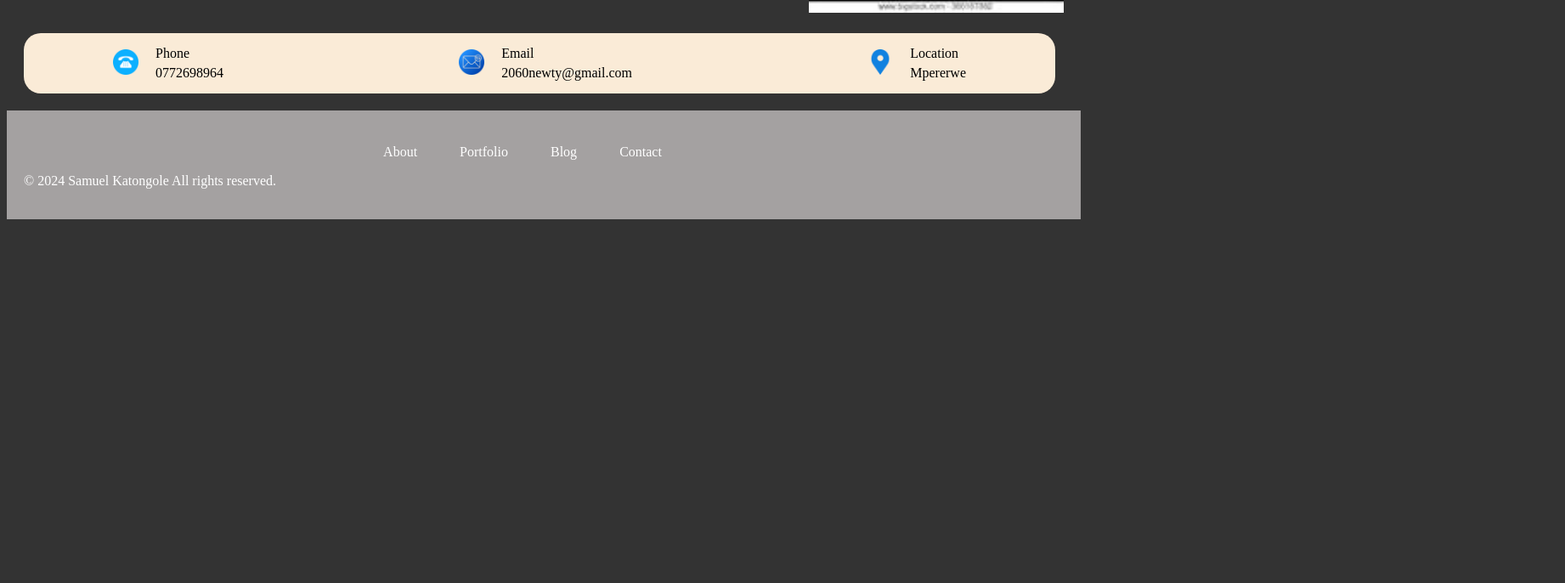
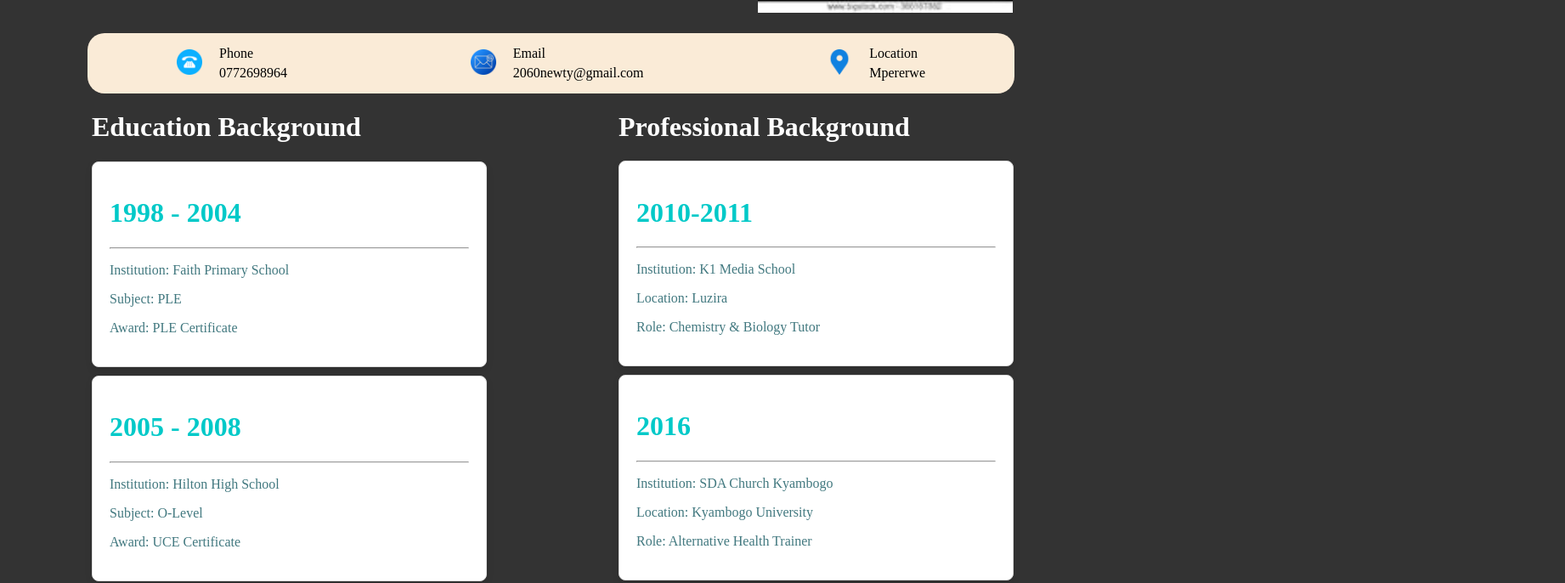
Before and after one commit to Shemuel2060/blogger, a React (Create React App) app: page /about-me in a window 1280 px wide. Shown: the part 375-1061 px from the top of the page at 85% size, 1842 px wide, since content can reach past the window. Before the commit the page ends 800 px from the top, so only its background shows below. Built offline with nearby package versions, Linux system fonts and the light colour scheme.

Commit message:
completed three sections on the about me page

```diff
--- a/public/index.html
+++ b/public/index.html
@@ -24,7 +24,7 @@
       work correctly both with client-side routing and a non-root public URL.
       Learn how to configure a non-root public URL by running `npm run build`.
     -->
-    <title>React App</title>
+    <title>Samuel | App</title>
   </head>
   <body>
     <noscript>You need to enable JavaScript to run this app.</noscript>
--- a/src/assets/styles/contactMe.css
+++ b/src/assets/styles/contactMe.css
@@ -3,7 +3,8 @@
     border-radius: 20px;
     display: flex;
     margin:20px;
-    margin-right: 30px;
+    margin-right: 78px;
+    margin-left:95px;
     justify-content: space-between;
     background-color: antiquewhite;
     padding:10px;
--- a/src/assets/styles/currentMe.css
+++ b/src/assets/styles/currentMe.css
@@ -16,3 +16,10 @@
     width:300px;
     height:300px;
 }
+
+.text{
+    margin-left:80px;
+}
+.image{
+    margin-right:60px;
+}
--- a/src/assets/styles/footer.css
+++ b/src/assets/styles/footer.css
@@ -14,5 +14,7 @@
 
   .footer a:hover {
     color:rgb(53, 10, 245);
-
   }
+  .footer-p{
+    margin-left:450px;
+  }
--- /dev/null
+++ b/src/assets/styles/professional.css
@@ -0,0 +1,30 @@
+header{
+    color:#fff;
+}
+.card {
+    border: 1px solid #ddd;
+    border-radius: 8px;
+    padding: 20px;
+    width:38%;
+    box-shadow: 0 4px 8px rgba(0, 0, 0, 0.1);
+    background-color: #fff;
+}
+.card h1{
+    color:#00c9c8;
+}
+.card p{
+    color:#41787f;
+}
+.right-cards{
+    position:relative;
+    margin: 10px 50px 10px 100px;
+}
+.left-cards, .professions{
+    position:relative;
+    top:-1330px;
+    left:570px;
+    margin: 10px 0px 0px 150px;
+}
+.education{
+    margin-left:100px;
+}
--- a/src/assets/utility components/currentMe.js
+++ b/src/assets/utility components/currentMe.js
@@ -6,7 +6,7 @@
 function CurrentMe(){
     return(
         <div className='container'>
-            <div>
+            <div className='text'>
                 <h1>Samuel Katongole</h1>
                 <h3>Job Position</h3>
                 <p>Lorem ipsum dolor sit amet, consectetur adipiscing elit.
@@ -22,7 +22,7 @@
                     Sed dignissim lacinia nunc. Curabitur tortor. Pellentesque.
                 </p>
             </div>
-            <div>
+            <div className='image'>
                 <img src={me} alt="myself" className='myImg'/>
             </div>
 
--- /dev/null
+++ b/src/assets/utility components/professional.js
@@ -0,0 +1,51 @@
+import '../styles/professional.css';
+/**
+ * Component displays the education and professional
+ * life.
+ */
+function Edu_ProfLife({eduData, workData}){
+    return(
+        <div >
+            <header className='education'>
+                <h1>Education Background</h1>
+            </header>
+            {eduData.map((level,index)=>(
+                <div className='right-cards'>
+                    <div className='card'>
+                        <div>
+                            <h1>{level.period}</h1>
+                            <hr/>
+                        </div>
+                        <div>
+                            <p>Institution: {level.institution}</p>
+                            <p>Subject: {level.subject}</p>
+                            <p>Award: {level.award}</p>
+                        </div>
+                    </div>
+                </div>
+            ))}
+            <header className='professions'>
+                <h1>Professional Background</h1>
+            </header>
+            {workData.map((work,index)=>(
+                <div className='left-cards'>
+                    <div className='card'>
+                        <div>
+                            <h1>{work.period}</h1>
+                            <hr/>
+                        </div>
+                        <div>
+                            <p>Institution: {work.institution}</p>
+                            <p>Location: {work.where}</p>
+                            <p>Role: {work.role}</p>
+                        </div>
+                    </div>
+                </div>
+
+            ))}
+        </div>
+    )
+
+
+}
+export default Edu_ProfLife;
--- a/src/components/About.js
+++ b/src/components/About.js
@@ -1,6 +1,87 @@
+
+import '../assets/styles/about.css';
 
 import MeNow from '../assets/utility components/currentMe';
 import ContactMe from '../assets/utility components/contacts';
+import Profession from '../assets/utility components/professional';
+
+
+const eduHistory = [
+    {
+        'institution': 'Faith Primary School',
+        'period': '1998 - 2004',
+        'subject': 'PLE',
+        'award': 'PLE Certificate',
+    },
+    {
+        'institution': 'Hilton High School',
+        'period': '2005 - 2008',
+        'subject': 'O-Level',
+        'award': 'UCE Certificate',
+    },
+    {
+        'institution': 'Hilton High School',
+        'period': '2009 - 2010',
+        'subject': 'A-Level ',
+        'award': 'UACE Certificate',
+    },
+    {
+        'institution': 'Makerere University',
+        'period': '2011 - 2016',
+        'subject': 'Bsc. Industrial Chemistry',
+        'award': 'Bachelors Degree',
+    },
+    {
+        'institution': 'University of the People',
+        'period': '2022 - Present',
+        'subject': 'Asc. Computer Science',
+        'award': 'Ongoing',
+    }
+]
+
+const workHistory = [
+    {
+        'institution': 'K1 Media School',
+        'period': '2010-2011',
+        'where': 'Luzira',
+        'role': 'Chemistry & Biology Tutor',
+    },
+    {
+        'institution': 'SDA Church Kyambogo',
+        'period': '2016',
+        'where': 'Kyambogo University',
+        'role': 'Alternative Health Trainer',
+    },
+    {
+        'institution': 'Government Analytical Labs',
+        'period': '2016',
+        'where': 'Wandegeya',
+        'role': 'Water Quality Analyst',
+    },
+    {
+        'institution': 'Avvento Media',
+        'period': '2017 - 2019',
+        'where': 'Nansana',
+        'role': 'Video Production Manager',
+    },
+    {
+        'institution': 'Maganjo Millers (Ark water)',
+        'period': '2019',
+        'role': 'Water Quality Analyst',
+    },
+    {
+        'institution': 'Nansana Education Centre',
+        'period': '2022',
+        'where': 'Nansan',
+        'role': 'Maths & Physics Tutor',
+    },
+    {
+        'institution': 'Ebenezer Junior School',
+        'period': '2022-2023',
+        'where': 'Mpererwe',
+        'role': 'Teacher - English/Math',
+    },
+];
 
 function About(){
 
@@ -8,6 +89,7 @@
         <div>
            <MeNow/>
            <ContactMe/>
+           <Profession eduData = {eduHistory} workData = {workHistory}/>
         </div>
     )
 
--- a/src/components/footer.js
+++ b/src/components/footer.js
@@ -16,7 +16,8 @@
                 <Link to="/contact-me" className="nav-links">Contact</Link>
             </nav>
 
-            <p>&copy; 2024 Samuel Katongole    All rights reserved.</p>
+            <p className='footer-p'>&copy; 2024 Samuel Katongole
+            All rights reserved.</p>
         </div>
     )
 
```
Also changed, not shown: src/assets/styles/about.css (added), src/assets/utility components/edu-professionalSum.js (deleted).
